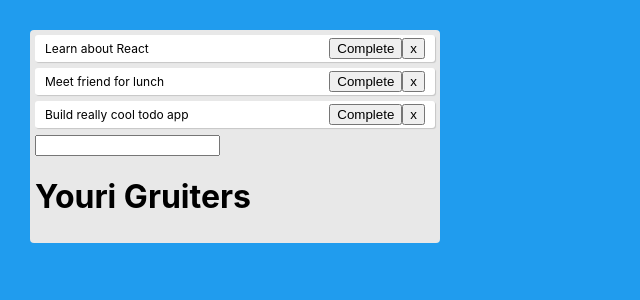
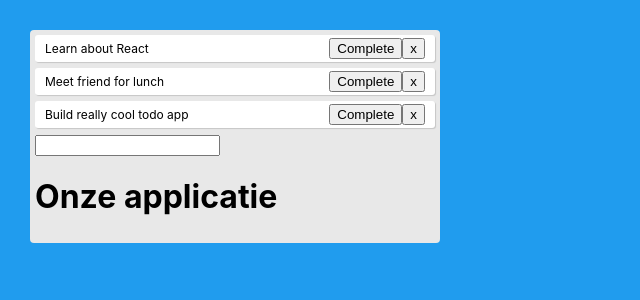
Before and after one commit to yourigruiters/react-to-do, a React (Create React App) app: page / in a window 1280 px wide. Shown: the top 300 px of the page, without its empty margins (0-640 px from the left). Built offline with nearby package versions, Linux system fonts and the light colour scheme.

Commit message:
test (#4)

```diff
--- a/src/components/heading/Heading.jsx
+++ b/src/components/heading/Heading.jsx
@@ -3,7 +3,7 @@ import React from "react";
 const Heading = () => {
   return (
     <div>
-      <h1>Youri Gruiters</h1>
+      <h1>Onze applicatie</h1>
     </div>
   );
 };
```
